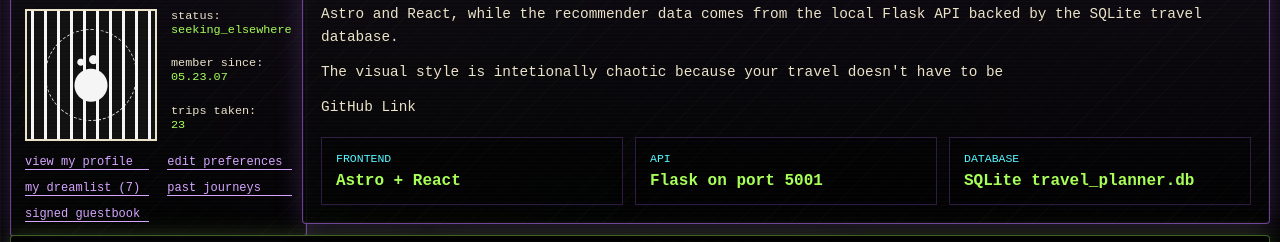
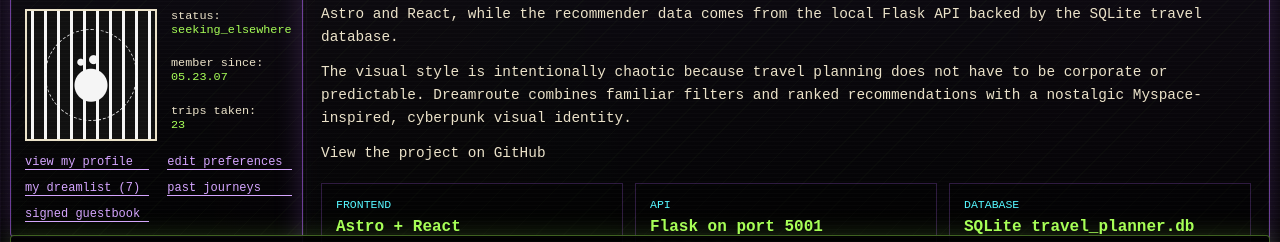
Before and after one commit to Codeedup/React-TravelWebsite, an Astro site in the folder apiviewer/: page /about in a window 1280 px wide. Shown: the part 515-757 px from the top of the page. Built offline with nearby package versions, Linux system fonts and the light colour scheme; Astro itself is replaced by a stand-in of ours.

Commit message:
Polish public project presentation

```diff
--- a/apiviewer/src/pages/about.astro
+++ b/apiviewer/src/pages/about.astro
@@ -45,9 +45,15 @@ import "../styles/global.css";
               Flask API backed by the SQLite travel database.
             </p>
             <p>
-              The visual style is intetionally chaotic because your travel doesn't have to be
+              The visual style is intentionally chaotic because travel planning does not have to be
+              corporate or predictable. Dreamroute combines familiar filters and ranked recommendations
+              with a nostalgic Myspace-inspired, cyberpunk visual identity.
             </p>
-            <p><a href="https://git.arts.ac.uk/n-ghinea0920251/DREAMROUTE_">GitHub Link</a></p>
+            <p>
+              <a href="https://github.com/Codeedup/React-TravelWebsite" target="_blank" rel="noreferrer">
+                View the project on GitHub
+              </a>
+            </p>
           </div>
 
           <dl class="info-facts">
--- a/apiviewer/src/pages/contact.astro
+++ b/apiviewer/src/pages/contact.astro
@@ -53,7 +53,10 @@ import "../styles/global.css";
               <span>DATABASE</span>
               browse travel_planner.db tables
             </a>
-            <a href="https://git.arts.ac.uk/n-ghinea0920251/DREAMROUTE_">GitHub Link</a>
+            <a href="https://github.com/Codeedup/React-TravelWebsite" target="_blank" rel="noreferrer">
+              <span>GITHUB</span>
+              View the project source
+            </a>
           </div>
 
           <div class="info-copy">
```
Also changed, not shown: README.md.
